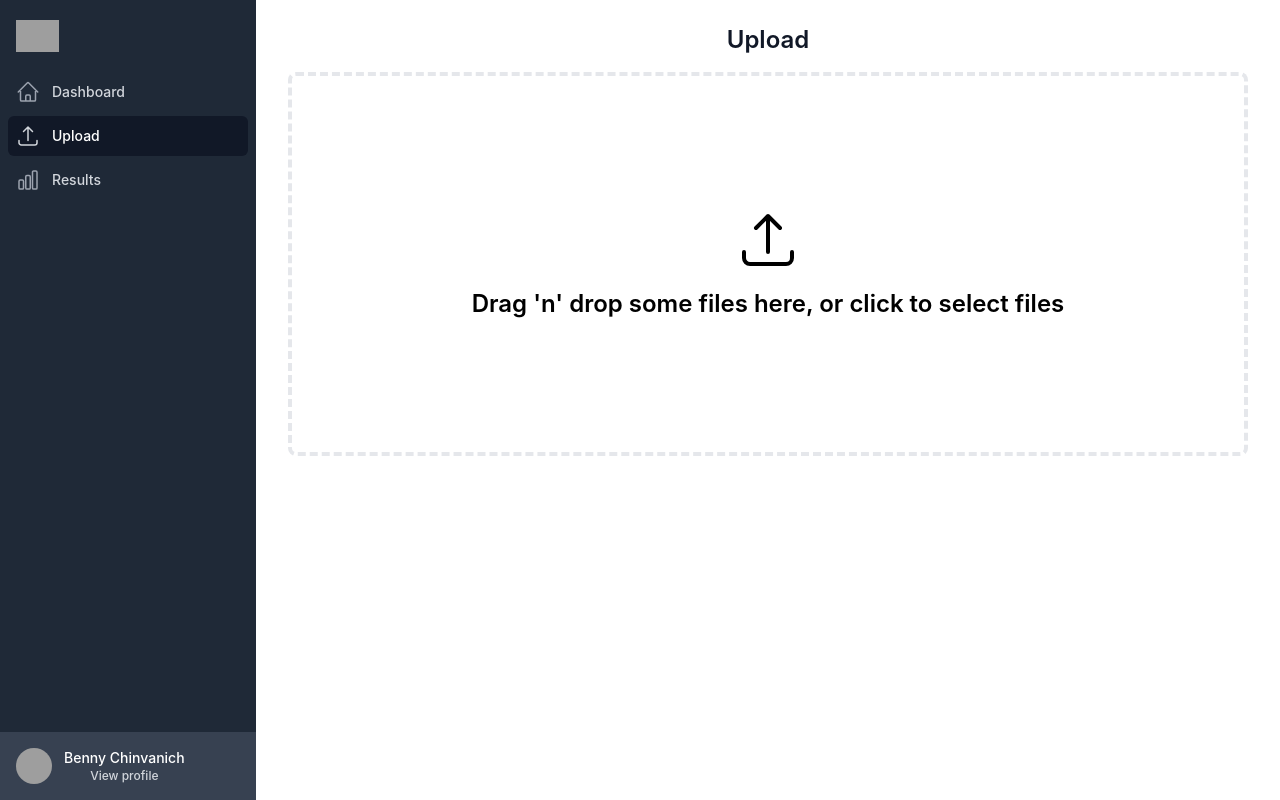
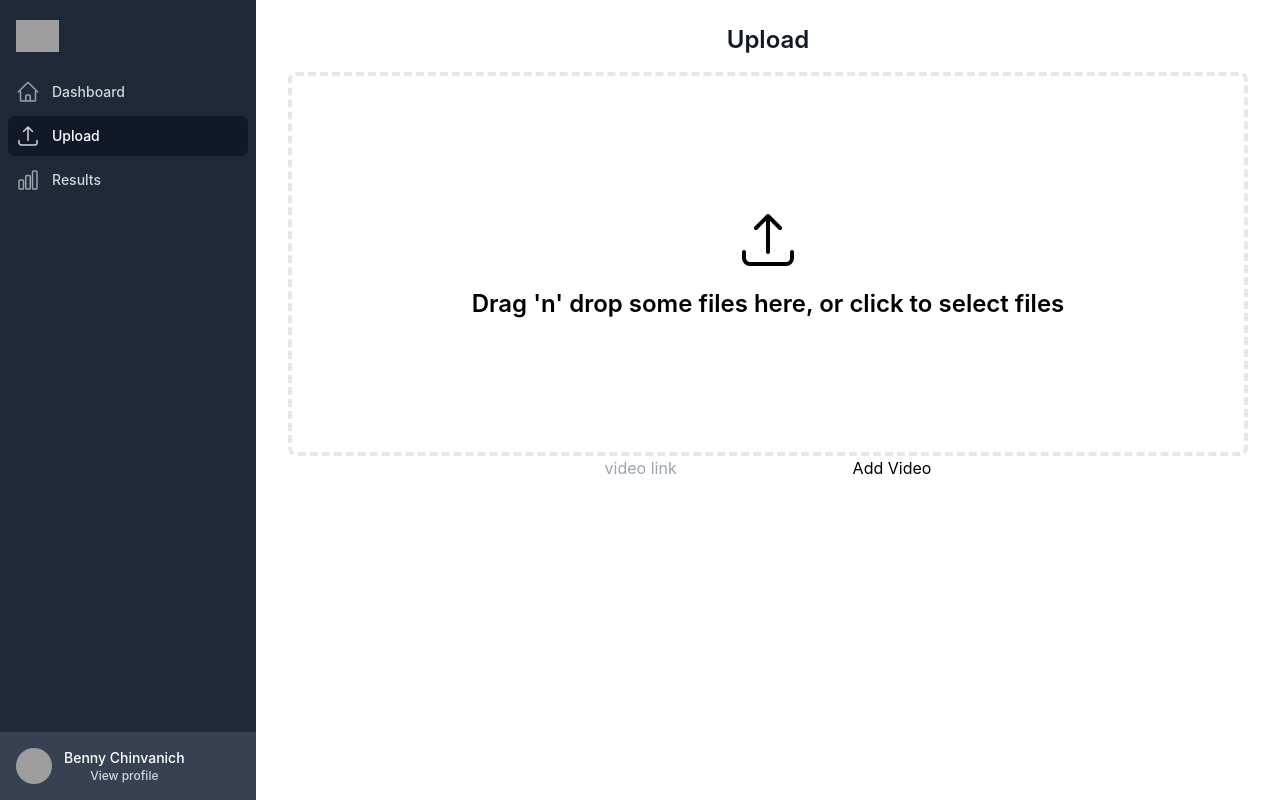
Before and after one commit to bennypc/nwHacks-2023, a React (Create React App) app in the folder client/nwhacks2023/: page /upload in a window 1280 px wide. Built offline with nearby package versions, Linux system fonts and the light colour scheme; grey boxes are pictures that could not be loaded; the HTML template or start-up script is replaced by a standard one.

Commit message:
firestore

```diff
--- a/client/nwhacks2023/package.json
+++ b/client/nwhacks2023/package.json
@@ -8,6 +8,7 @@
     "@testing-library/jest-dom": "^5.16.5",
     "@testing-library/react": "^13.4.0",
     "@testing-library/user-event": "^13.5.0",
+    "firebase": "^9.16.0",
     "localforage": "^1.10.0",
     "match-sorter": "^6.3.1",
     "react": "^18.2.0",
--- a/client/nwhacks2023/src/components/DashboardPages/DashboardUpload.js
+++ b/client/nwhacks2023/src/components/DashboardPages/DashboardUpload.js
@@ -11,6 +11,10 @@ import {
   XMarkIcon,
 } from "@heroicons/react/24/outline";
 import FileDrop from "../FileDrop";
+import { collection, addDoc } from "firebase/firestore";
+import { db } from "../../firebase";
+import firebase from "firebase/app";
+import "firebase/firestore";
 
 const navigation = [
   { name: "Dashboard", href: "/", icon: HomeIcon, current: false },
@@ -24,6 +28,20 @@ function classNames(...classes) {
 
 export default function DashboardUpload() {
   const [sidebarOpen, setSidebarOpen] = useState(false);
+  const [videoLink, setVideoLink] = useState("");
+
+  const addVideo = async (e) => {
+    e.preventDefault();
+
+    try {
+      const docRef = await addDoc(collection(db, "videoLinks"), {
+        videoLink: videoLink,
+      });
+      console.log("Document written with ID: ", docRef.id);
+    } catch (e) {
+      console.error("Error adding document: ", e);
+    }
+  };
 
   return (
     <>
@@ -234,6 +252,14 @@ export default function DashboardUpload() {
                   <div className="h-96 rounded-lg border-4 border-dashed border-gray-200 flex justify-center items-center">
                     <FileDrop />
                   </div>
+
+                  <input
+                    type="text"
+                    placeholder="video link"
+                    value={videoLink}
+                    onChange={(e) => setVideoLink(e.target.value)}
+                  />
+                  <button onClick={addVideo}>Add Video</button>
                 </div>
                 {/* /End replace */}
               </div>
--- a/client/nwhacks2023/src/components/firebase-config.js
+++ /dev/null
@@ -1,33 +0,0 @@
-import { initializeApp } from "firebase/app";
-import { getAuth, GoogleAuthProvider, signInWithPopup } from 'firebase/auth';
-
-const firebaseConfig = {
-    apiKey: "AIzaSyAOyXCk1hawDzrc_XDlDb2Ap757gyXO_1E",
-    authDomain: "nwhacks2023-5f0e8.firebaseapp.com",
-    projectId: "nwhacks2023-5f0e8",
-    storageBucket: "nwhacks2023-5f0e8.appspot.com",
-    messagingSenderId: "780976112459",
-    appId: "1:780976112459:web:df585b24b3ac54e530dece",
-    measurementId: "G-VGN148B38Q"
-  };
-
-const app = initializeApp(firebaseConfig);
-export const auth = getAuth(app);
-
-const provider = new GoogleAuthProvider()
-
-const signInWithGoogle = () => {
-    signInWithPopup(auth, provider)
-    .then((result) => {
-        const name = result.user.displayName;
-        const email = result.user.email;
-        const profilePic = result.user.photoUrl;
-
-        localStorage.setItem("name", name);
-        localStorage.setItem("email", email);
-        localStorage.setItem("profilePic", profilePic);
-    })
-    .catch((error) => {
-        console.log(error);
-    });
-};
--- /dev/null
+++ b/client/nwhacks2023/src/firebase.js
@@ -0,0 +1,35 @@
+import { initializeApp } from "firebase/app";
+import { getAuth, GoogleAuthProvider, signInWithPopup } from "firebase/auth";
+import { getFirestore, collection, getDocs } from "firebase/firestore";
+
+const firebaseConfig = {
+  apiKey: "AIzaSyAOyXCk1hawDzrc_XDlDb2Ap757gyXO_1E",
+  authDomain: "nwhacks2023-5f0e8.firebaseapp.com",
+  projectId: "nwhacks2023-5f0e8",
+  storageBucket: "nwhacks2023-5f0e8.appspot.com",
+  messagingSenderId: "780976112459",
+  appId: "1:780976112459:web:df585b24b3ac54e530dece",
+  measurementId: "G-VGN148B38Q",
+};
+
+const app = initializeApp(firebaseConfig);
+export const db = getFirestore(app);
+export const auth = getAuth(app);
+
+const provider = new GoogleAuthProvider();
+
+const signInWithGoogle = () => {
+  signInWithPopup(auth, provider)
+    .then((result) => {
+      const name = result.user.displayName;
+      const email = result.user.email;
+      const profilePic = result.user.photoUrl;
+
+      localStorage.setItem("name", name);
+      localStorage.setItem("email", email);
+      localStorage.setItem("profilePic", profilePic);
+    })
+    .catch((error) => {
+      console.log(error);
+    });
+};
```
Also changed, not shown: 1 other file (tests, documents, lock files or other folders).
